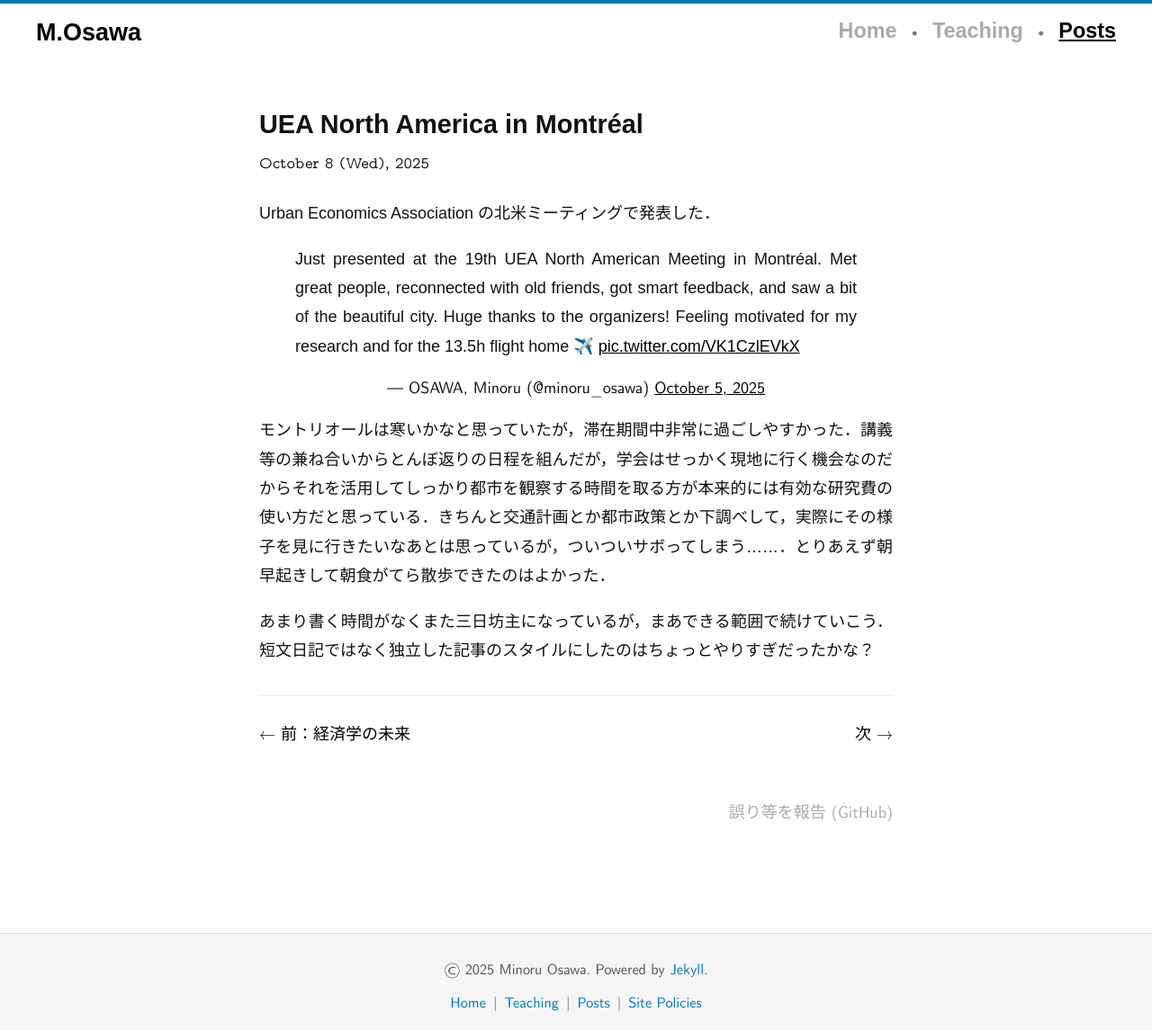
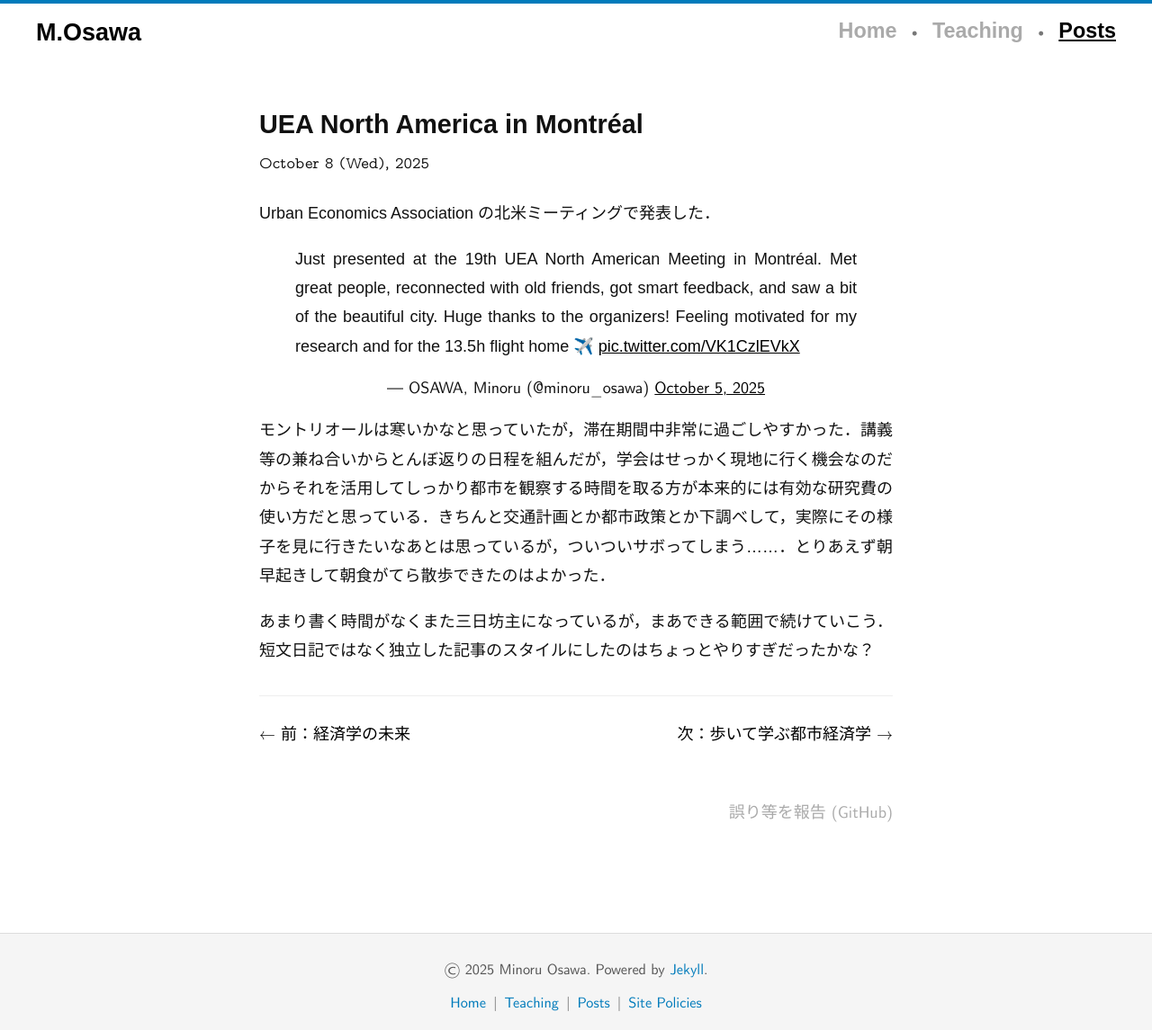
Before and after one commit to mino-osawa/mino-osawa.github.io, a Jekyll site: the page built from _posts/2025-10-08-UEA-North-America.markdown, in a window 1280 px wide. Shown: the whole page at 90% size. Built offline with Jekyll 4.4.1, drawn with Linux system fonts in a browser that asks for light colours; some web fonts are replaced; comment, search, counter and statistics services are not loaded.

Commit message:
add short title

```diff
--- a/_posts/2025-10-23-NTY-walking-urban-economics.markdown
+++ b/_posts/2025-10-23-NTY-walking-urban-economics.markdown
@@ -1,7 +1,7 @@
 ---
 layout: post
 title: 歩いて学ぶ都市経済学
-running_head:
+running_head: 歩いて学ぶ都市経済学
 categories: Misc
 misc: 急に寒くなった．
 ---
```
